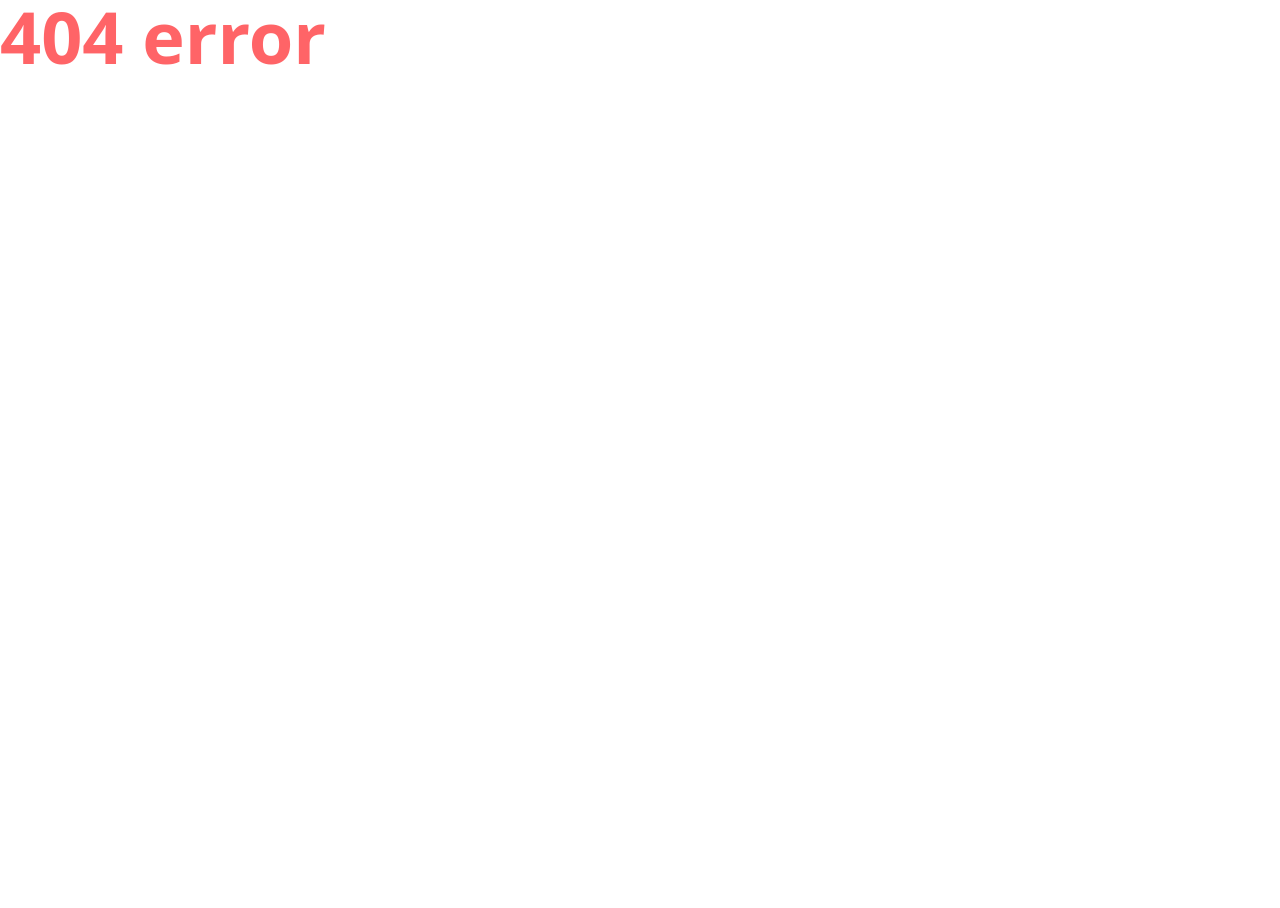
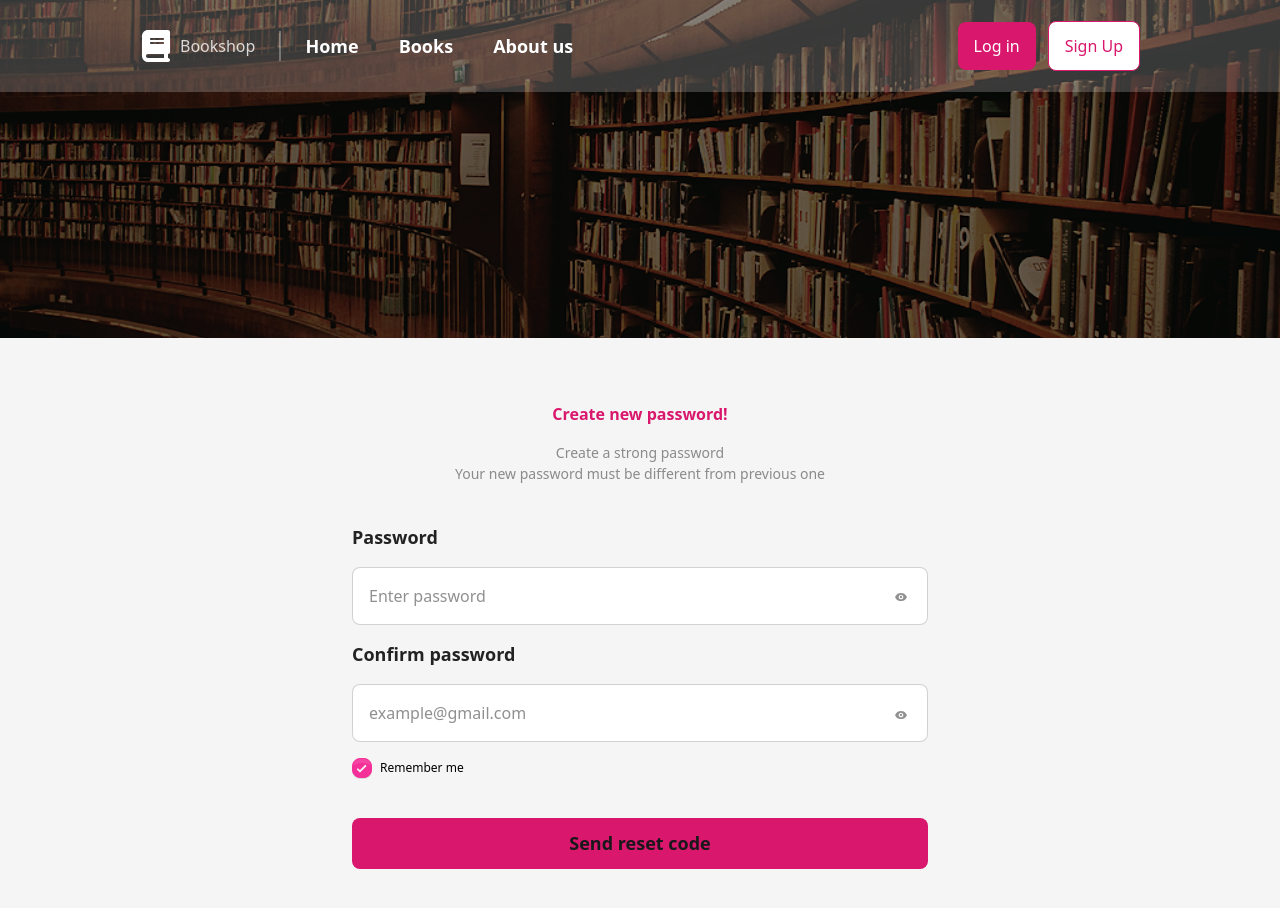
Before and after one commit to Mohammed-Rafat76/Boook-Store, a React (Vite) app: page /resetPassword in a window 1280 px wide. Shown: the top 908 px of the page. Before the commit the page ends 800 px from the top, so only its background shows below. Built offline with nearby package versions, Linux system fonts and the light colour scheme.

Commit message:
done Reset password page

```diff
--- a/src/App.jsx
+++ b/src/App.jsx
@@ -9,6 +9,7 @@ import BooksPage from "./Pages/booksPage";
 import AboutUsPage from "./Pages/aboutUsPage";
 import ForgetpasswordPage from "./Pages/ForgetpasswordPage";
 import AddCode from "./Pages/addCode";
+import ResetPassword from "./Pages/ResetPassword";
 
 export default function App() {
   return (
@@ -23,6 +24,7 @@ export default function App() {
             <Route path="/aboutUs" element={<AboutUsPage />} />
             <Route path="/forgetpassword" element={<ForgetpasswordPage />} />
             <Route path="/addCode" element={<AddCode />} />
+            <Route path="/resetPassword" element={<ResetPassword />} />
           </Route>
           <Route
             path="*"
--- /dev/null
+++ b/src/Pages/ResetPassword.jsx
@@ -0,0 +1,79 @@
+import { ErrorMessage, Field, Form, Formik } from "formik";
+import { BiSolidShow } from "react-icons/bi";
+import { Link } from "react-router-dom";
+
+export default function ResetPassword() {
+  return (
+    <div className="bg-[#F5F5F5] h-full flex flex-col justify-center items-center gap-10 pt-16 pb-146">
+      <div className="flex flex-col justify-center items-center gap-4">
+        <h1 className="font-semibold text-[16px] text-[#D9176C]">
+          Create new password!
+        </h1>
+        <h1 className="text-center font-normal text-[14px] text-[#22222280]">
+          Create a strong password <br /> Your new password must be different
+          from previous one
+        </h1>
+      </div>
+      <Formik>
+        <Form className="xl:w-xl lg:w-lg md:w-md w-[80%] flex flex-col justify-center items-center gap-10">
+          <div className="relative w-full flex flex-col justify-center items-start gap-4">
+            <label
+              htmlFor="Password"
+              className="font-semibold text-[18px] text-[#222222]"
+            >
+              Password
+            </label>
+            <Field
+              name="Password"
+              type="Password"
+              id="Password"
+              placeholder="Enter password"
+              className="text-violet-500 w-full rounded-lg border p-4 gap-2 bg-[#FFFFFF] border-[#22222233] placeholder:text-[#22222280] placeholder:text-[16px] placeholder:font-normal "
+            />
+            <ErrorMessage
+              name="Password"
+              component={"p"}
+              className="text-red-500 font-medium py-2"
+            />
+            <BiSolidShow className="cursor-pointer text-[#22222280] absolute w-3.5 h-3.5 right-5 top-16.5 bottom-5" />
+            <label
+              htmlFor="password"
+              className="font-semibold text-[18px] text-[#222222]"
+            >
+              Confirm password
+            </label>
+            <Field
+              name="password"
+              type="password"
+              id="password"
+              placeholder="example@gmail.com"
+              className="text-violet-500 w-full rounded-lg border p-4 gap-2 bg-[#FFFFFF] border-[#22222233] placeholder:text-[#22222280] placeholder:text-[16px] placeholder:font-normal "
+            />
+            <ErrorMessage
+              name="password"
+              component={"p"}
+              className="text-red-500 font-medium py-2"
+            />
+            <BiSolidShow className="cursor-pointer text-[#22222280] absolute w-3.5 h-3.5 right-5 top-46 bottom-5" />
+            <div className="w-full flex items-center justify-start gap-2 text-black">
+              <input
+                type="checkbox"
+                defaultChecked
+                className="checkbox checkbox-secondary w-5 h-5"
+              />
+              <h1 className="font-normal text-[12px]   ">
+                Remember me
+              </h1>
+            </div>
+          </div>
+          <Link
+            to={"/"}
+            className="cursor-pointer w-full py-3 px-4 bg-[#D9176C] rounded-lg font-semibold text-[18px] flex justify-center items-center"
+          >
+            Send reset code
+          </Link>
+        </Form>
+      </Formik>
+    </div>
+  );
+}
--- a/src/Pages/addCode.jsx
+++ b/src/Pages/addCode.jsx
@@ -20,7 +20,7 @@ export default function AddCode() {
           <Digit borderColor="#2222224D" />
         </div>
         <Link
-          to={""}
+          to={"/resetPassword"}
           className="cursor-pointer w-full py-3 px-4 bg-[#D9176C] rounded-lg font-semibold text-[18px] flex justify-center items-center"
         >
           Reset password
--- a/src/Pages/signupPage.jsx
+++ b/src/Pages/signupPage.jsx
@@ -3,12 +3,12 @@ import { domain } from "../store";
 import { ErrorMessage, Field, Form, Formik } from "formik";
 import { BiSolidShow } from "react-icons/bi";
 import { Link, useNavigate } from "react-router-dom";
-import * as Yup from "yup"
+import * as Yup from "yup";
 import Footer from "../Component/footer";
 import Header from "../Component/header";
 
 export default function SignupPage() {
-  const navigate = useNavigate()
+  const navigate = useNavigate();
   const handleRegister = async (values) => {
     if (values.password_confirmation !== values.password) {
       alert("wrong password");
@@ -19,11 +19,10 @@ export default function SignupPage() {
         email: values.email,
         password: values.password,
         password_confirmation: values.password_confirmation,
-
       };
       try {
         const res = await axios.post(`${domain}/register`, data);
-        navigate("/")
+        navigate("/");
         console.log(res);
       } catch (error) {
         console.log(error.response);
@@ -38,10 +37,10 @@ export default function SignupPage() {
       .required()
       .matches(
         /^(?=.*[a-z])(?=.*[A-Z])(?=.*\d)(?=.*[^\w\s])(?=\S+$).{8,}$/,
-        "At least 8 chars, 1 uppercase, 1 lowercase, 1 number, 1 special, no spaces"
+        "At least 8 chars, 1 uppercase, 1 lowercase, 1 number, 1 special, no spaces",
       ),
-    password_confirmation: Yup.string().required()
-  })
+    password_confirmation: Yup.string().required(),
+  });
   return (
     <div className="bg-[#F5F5F5] h-full flex flex-col justify-center items-center gap-15 py-15">
       <Formik
@@ -51,7 +50,6 @@ export default function SignupPage() {
           email: "",
           password: "",
           password_confirmation: "",
-
         }}
         validationSchema={registerSchema}
         onSubmit={handleRegister}
@@ -72,7 +70,11 @@ export default function SignupPage() {
                 placeholder="John"
                 className="text-violet-500 w-full rounded-lg border p-4 bg-[#FFFFFF] border-[#22222233] placeholder:text-[#22222280] placeholder:text-[16px] placeholder:font-normal "
               />
-              <ErrorMessage name="first_name" component={"p"} className="text-red-500 font-medium py-2"/>
+              <ErrorMessage
+                name="first_name"
+                component={"p"}
+                className="text-red-500 font-medium py-2"
+              />
             </div>
             <div className="w-full flex flex-col justify-center items-start ">
               <label
@@ -88,7 +90,11 @@ export default function SignupPage() {
                 placeholder="Smith"
                 className="text-violet-500 w-full rounded-lg border p-4 bg-[#FFFFFF] border-[#22222233] placeholder:text-[#22222280] placeholder:text-[16px] placeholder:font-normal "
               />
-                            <ErrorMessage name="last_name" component={"p"} className="text-red-500 font-medium py-2"/>
+              <ErrorMessage
+                name="last_name"
+                component={"p"}
+                className="text-red-500 font-medium py-2"
+              />
             </div>
           </div>
           <div className="w-full flex flex-col justify-center items-start ">
@@ -105,7 +111,11 @@ export default function SignupPage() {
               placeholder="example@gmail.com"
               className="text-violet-500 w-full rounded-lg border p-4 gap-2 bg-[#FFFFFF] border-[#22222233] placeholder:text-[#22222280] placeholder:text-[16px] placeholder:font-normal "
             />
-            <ErrorMessage name="email" component={"p"} className="text-red-500 font-medium py-2"/>
+            <ErrorMessage
+              name="email"
+              component={"p"}
+              className="text-red-500 font-medium py-2"
+            />
           </div>
           <div className="relative w-full flex flex-col justify-center items-start ">
             <label
@@ -121,7 +131,11 @@ export default function SignupPage() {
               placeholder="Enter password"
               className=" text-violet-500 w-full  rounded-lg border p-4 gap-2 bg-[#FFFFFF] border-[#22222233] placeholder:text-[#22222280] placeholder:text-[16px] placeholder:font-normal "
             />
-            <ErrorMessage name="password" component={"p"} className="text-red-500 font-medium py-2"/>
+            <ErrorMessage
+              name="password"
+              component={"p"}
+              className="text-red-500 font-medium py-2"
+            />
             <BiSolidShow className="cursor-pointer text-[#22222280] absolute w-3.5 h-3.5 right-5 top-12.5 bottom-5" />
           </div>
           <div className="relative w-full flex flex-col justify-center items-start ">
```
